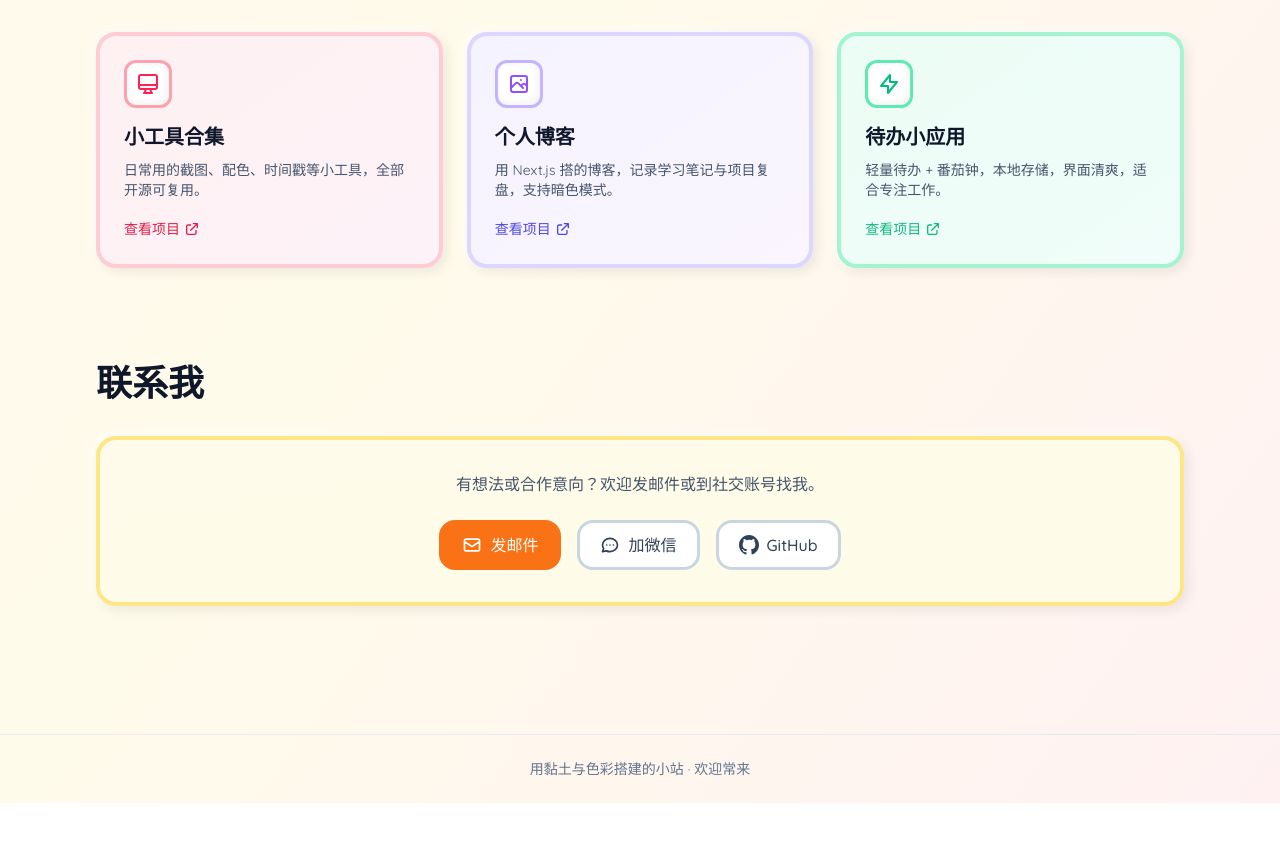
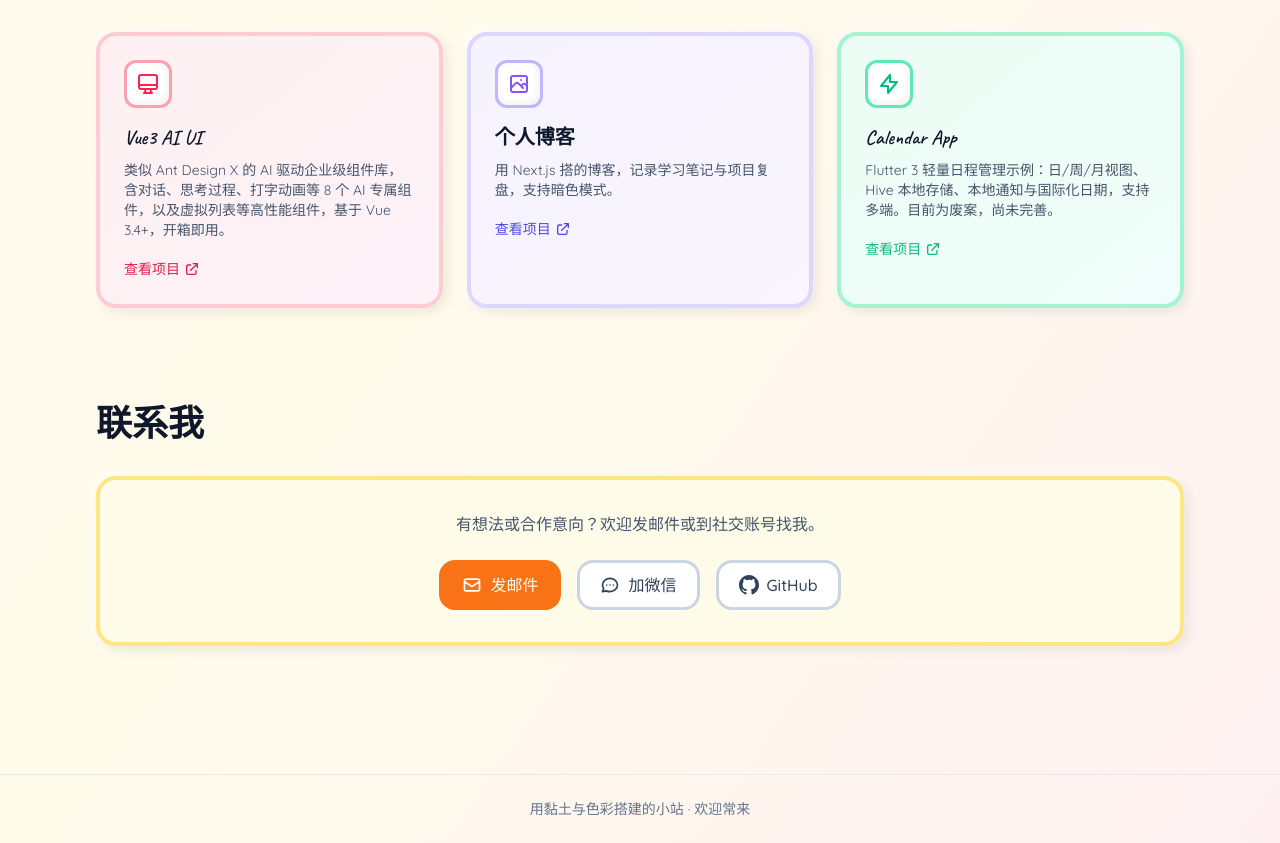
Before and after one commit to Tom-kkk/my-loading-page, a React (Vite) app: page / in a window 1280 px wide. Shown: the part 980-1823 px from the top of the page. Before the commit the page ends 1783 px from the top, so only its background shows below. Built offline with nearby package versions, Linux system fonts and the light colour scheme.

Commit message:
fix：修改个人项目介绍

```diff
--- a/src/data/site.js
+++ b/src/data/site.js
@@ -23,9 +23,9 @@ export const about = {
 export const projects = [
   {
     id: "1",
-    title: "小工具合集",
-    description: "日常用的截图、配色、时间戳等小工具，全部开源可复用。",
-    href: "#",
+    title: "Vue3 AI UI",
+    description: "类似 Ant Design X 的 AI 驱动企业级组件库，含对话、思考过程、打字动画等 8 个 AI 专属组件，以及虚拟列表等高性能组件，基于 Vue 3.4+，开箱即用。",
+    href: "https://vaiui.zhxnodehub.top/",
     theme: "rose",
     icon: "book",
   },
@@ -39,9 +39,9 @@ export const projects = [
   },
   {
     id: "3",
-    title: "待办小应用",
-    description: "轻量待办 + 番茄钟，本地存储，界面清爽，适合专注工作。",
-    href: "#",
+    title: "Calendar App",
+    description: "Flutter 3 轻量日程管理示例：日/周/月视图、Hive 本地存储、本地通知与国际化日期，支持多端。目前为废案，尚未完善。",
+    href: "https://github.com/Tom-kkk/calendar_app",
     theme: "emerald",
     icon: "bolt",
   },
```
